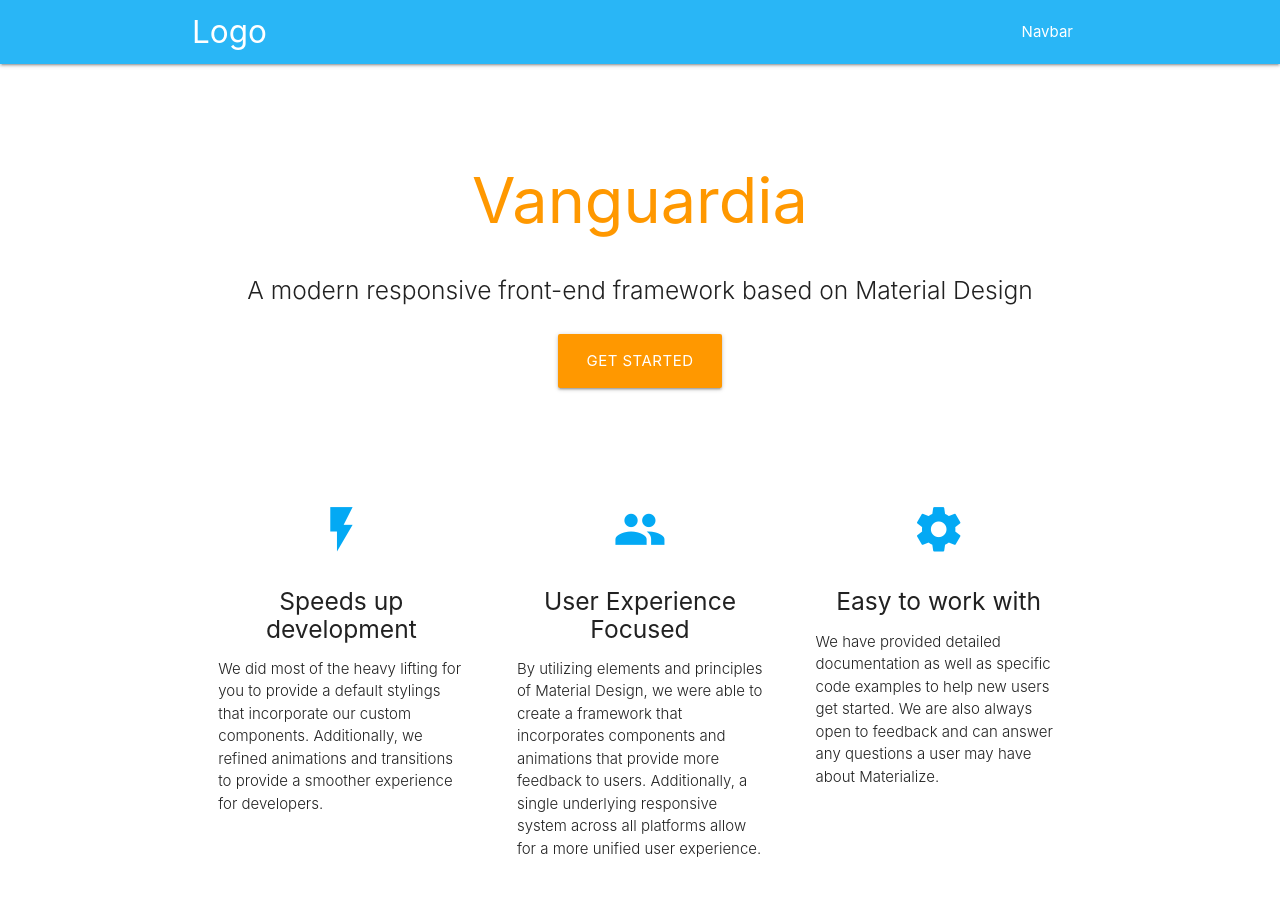
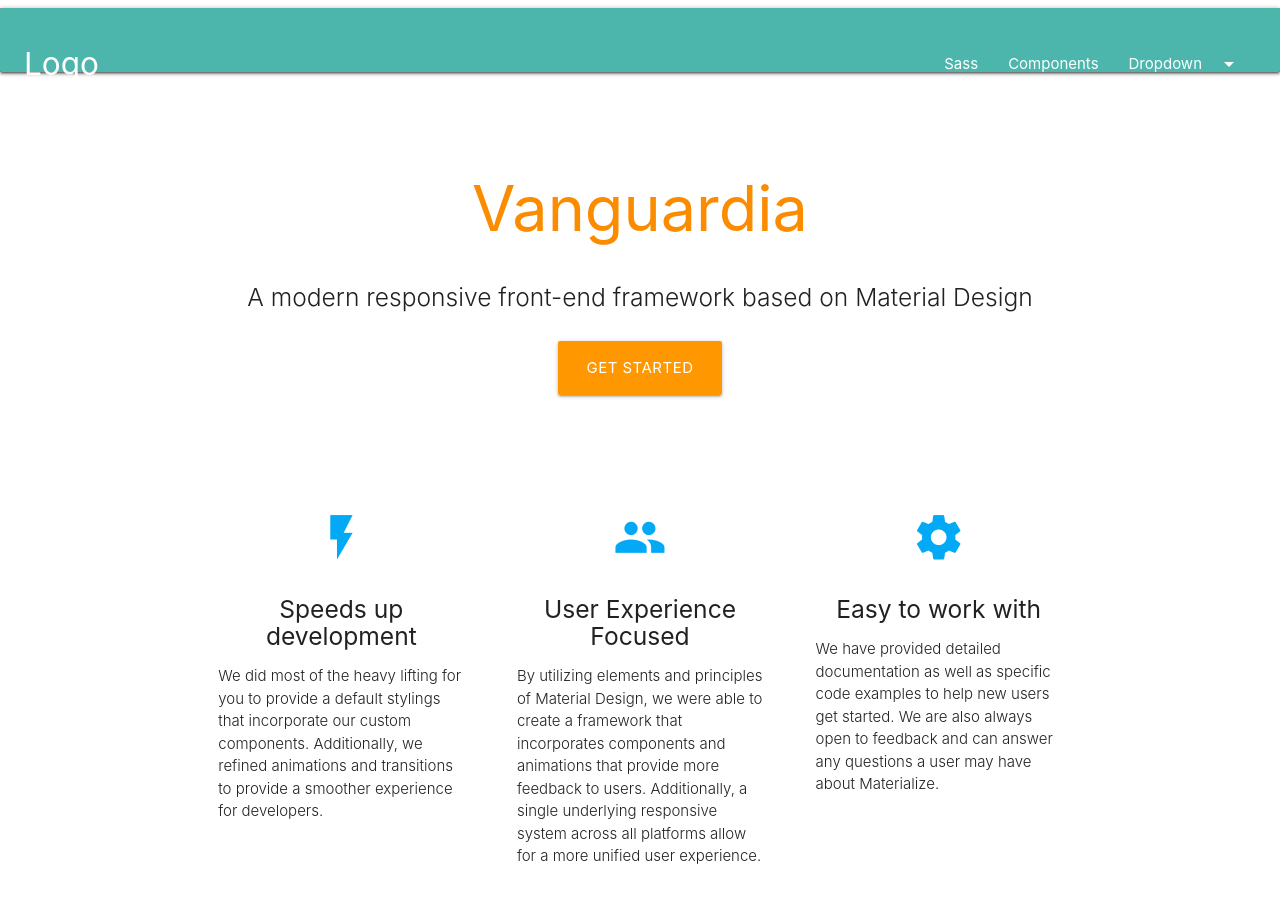
Before and after one commit to JesusSierra/PaginaWebVDH, a plain HTML site: page starter-template-3/index.html in a window 1280 px wide. Shown: the top 921 px of the page. Drawn offline with nearby package versions, Linux system fonts and the light colour scheme.

Commit message:
Cambio de color y navegador a la página

```diff
--- a/starter-template-3/index.html
+++ b/starter-template-3/index.html
@@ -11,22 +11,29 @@
   <link href="css/style.css" type="text/css" rel="stylesheet" media="screen,projection"/>
 </head>
 <body>
-  <nav class="light-blue lighten-1" role="navigation">
-    <div class="nav-wrapper container"><a id="logo-container" href="#" class="brand-logo">Logo</a>
-      <ul class="right hide-on-med-and-down">
-        <li><a href="#">Navbar</a></li>
-      </ul>
-
-      <ul id="nav-mobile" class="sidenav">
-        <li><a href="#">Navbar Link</a></li>
-      </ul>
-      <a href="#" data-target="nav-mobile" class="sidenav-trigger"><i class="material-icons">menu</i></a>
-    </div>
-  </nav>
+  <!-- Dropdown Structure -->
+<ul id="dropdown1" class="dropdown-content">
+  <li><a href="#!">one</a></li>
+  <li><a href="#!">two</a></li>
+  <li class="divider"></li>
+  <li><a href="#!">three</a></li>
+</ul>
+<nav>
+  <div class="card-panel teal lighten-2 nav-wrapper">
+    <a href="#!" class="brand-logo">Logo</a>
+    <ul class="right hide-on-med-and-down">
+      <li><a href="sass.html">Sass</a></li>
+      <li><a href="badges.html">Components</a></li>
+      <!-- Dropdown Trigger -->
+      <li><a class="dropdown-trigger" href="#!" data-target="dropdown1">Dropdown<i class="material-icons right">arrow_drop_down</i></a></li>
+    </ul>
+  </div>
+</nav>
+  <!--Titulo de la página-->
   <div class="section no-pad-bot" id="index-banner">
     <div class="container">
       <br><br>
-      <h1 class="header center orange-text">Vanguardia</h1>
+      <h1 class="header center orange-text text-darken-1">Vanguardia</h1>
       <div class="row center">
         <h5 class="header col s12 light">A modern responsive front-end framework based on Material Design</h5>
       </div>
@@ -42,7 +49,7 @@
   <div class="container">
     <div class="section">
 
-      <!--   Icon Section   -->
+      <!--  Sección de 3 columnas   -->
       <div class="row">
         <div class="col s12 m4">
           <div class="icon-block">
@@ -76,6 +83,7 @@
     <br><br>
   </div>
 
+<!-- Footer -->
   <footer class="page-footer orange">
     <div class="container">
       <div class="row">
--- a/starter-template-3/js/init.js
+++ b/starter-template-3/js/init.js
@@ -2,6 +2,7 @@
   $(function(){
 
     $('.sidenav').sidenav();
+    $(".dropdown-trigger").dropdown();
 
   }); // end of document ready
 })(jQuery); // end of jQuery name space
```
